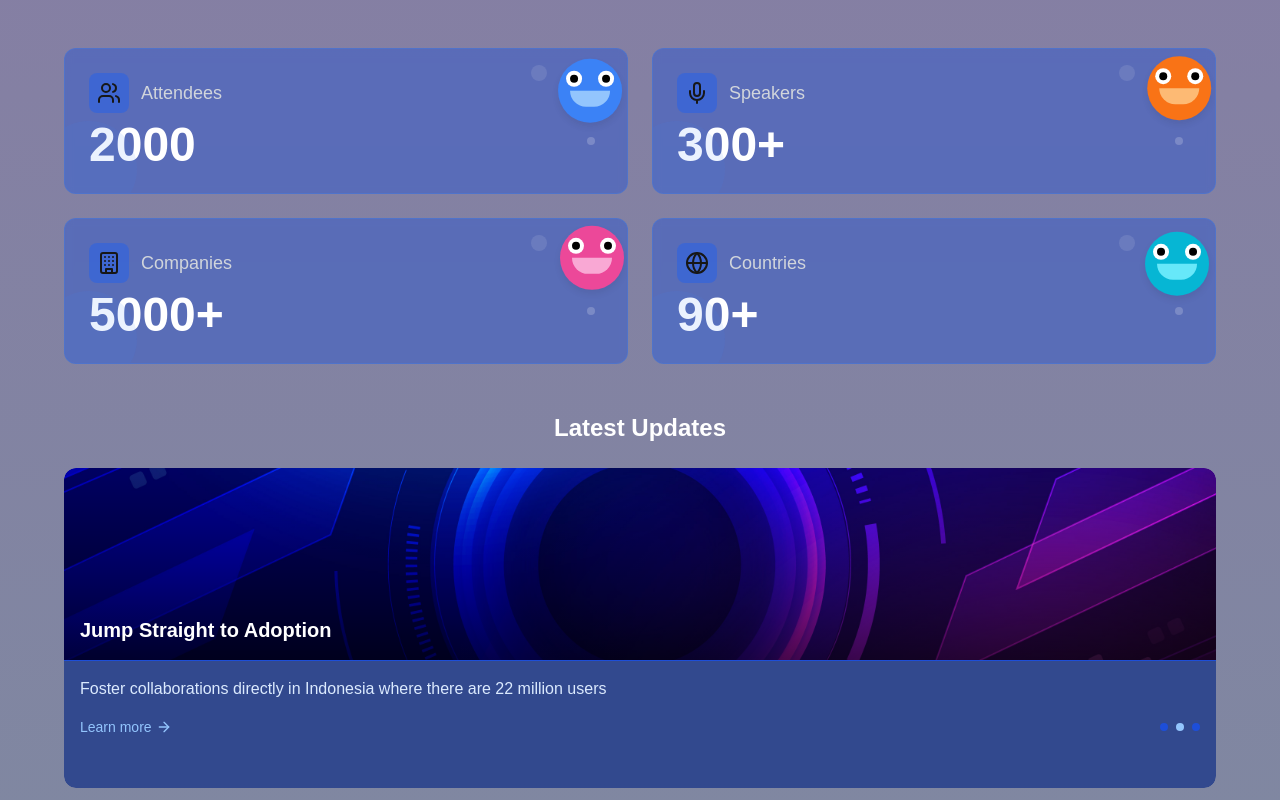
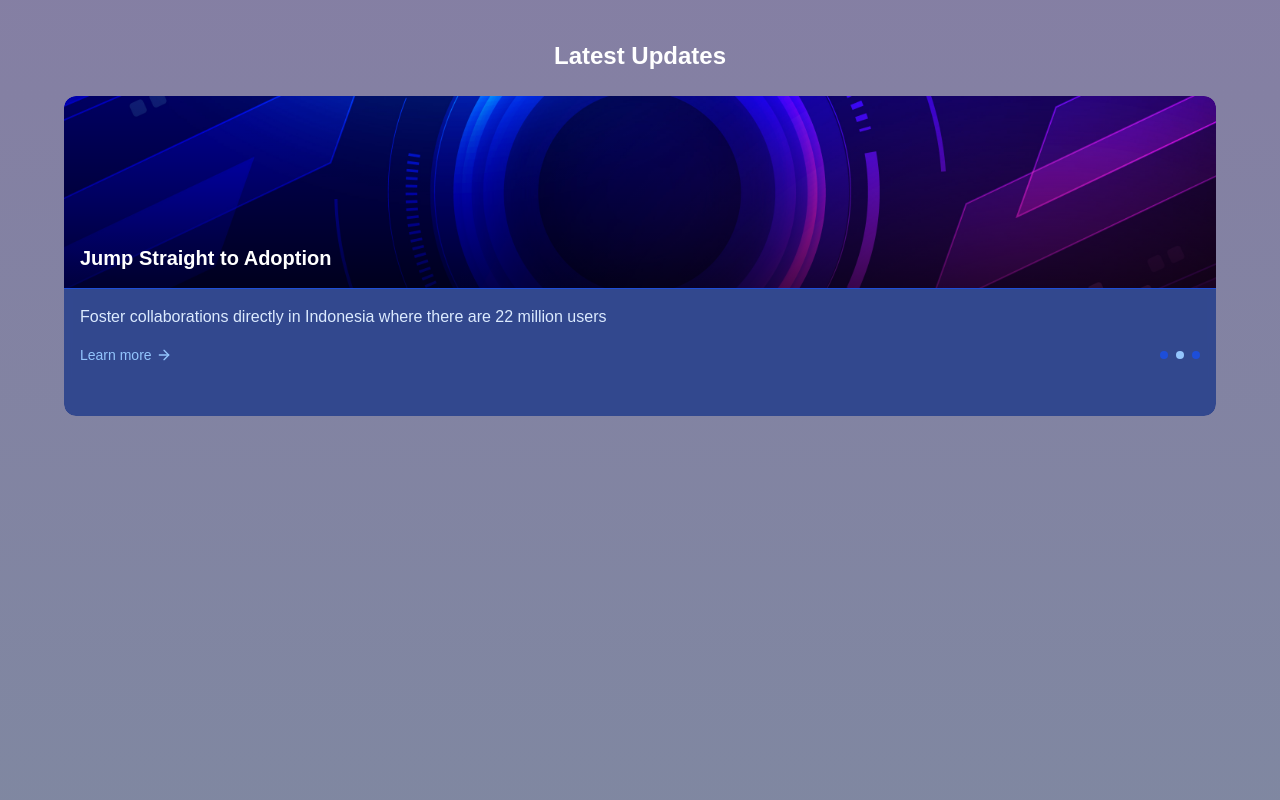
Before and after one commit to Yossi-nordiansah/pemesanan_tiket, a Next.js app: page / in a window 1280 px wide. Shown: the part 800-1600 px from the top of the page. Built offline with nearby package versions, Linux system fonts and the light colour scheme.

Commit message:
fitur login on progress

```diff
--- /dev/null
+++ b/app/_components/LayoutWrapper.jsx
@@ -0,0 +1,22 @@
+"use client"
+
+import { usePathname } from "next/navigation";
+import Navbar from "./navbar";
+import Footer from "./footer";
+import Navtop from "./navtop";
+
+export default function LayoutWrapper({ children }) {
+  const pathname = usePathname();
+  const isAdminPage = pathname.startsWith("/admin");
+  const isLoginPage = pathname.startsWith("/auth/login");
+  const shouldHideLayout = isAdminPage || isLoginPage;
+
+  return (
+    <>
+      {!shouldHideLayout && <Navtop />}
+      {!shouldHideLayout && <Navbar />}
+      {children}
+      {!shouldHideLayout && <Footer />}
+    </>
+  );
+}
--- a/app/_components/StatsPage.jsx
+++ b/app/_components/StatsPage.jsx
@@ -104,66 +104,10 @@ const StatsPage = () => {
     return () => cancelAnimationFrame(animationFrame);
   }, []);
 
-  const Mascot = ({ color, secondaryColor, position }) => (
-    <div
-      className="absolute top-2 right-2 transition-transform duration-300 ease-in-out"
-      style={{
-        transform: `translate(${position.x}px, ${position.y}px)`,
-        filter: 'drop-shadow(0 4px 3px rgb(0 0 0 / 0.07))',
-      }}
-    >
-      <div className="relative">
-        <div
-          className="w-16 h-16 rounded-full relative"
-          style={{ backgroundColor: color }}
-        >
-          <div className="absolute top-3 left-2 w-4 h-4 bg-white rounded-full flex items-center justify-center">
-            <div className="w-2 h-2 bg-black rounded-full"></div>
-          </div>
-          <div className="absolute top-3 right-2 w-4 h-4 bg-white rounded-full flex items-center justify-center">
-            <div className="w-2 h-2 bg-black rounded-full"></div>
-          </div>
-
-          <div
-            className="absolute bottom-4 left-1/2 w-10 h-4 rounded-b-full -ml-5"
-            style={{ backgroundColor: secondaryColor }}
-          ></div>
-        </div>
-      </div>
-    </div>
-  );
-
   return (
-    <div className="min-h-screen bg-gradient-to-b from-secondary/55 to-blue-950/55 py-12 px-4">
+    <div className="min-h-screen bg-gradient-to-b from-secondary/55 to-blue-950/55 py-4 px-4">
       <div className="max-w-6xl mx-auto">
-        <div className="grid grid-cols-1 md:grid-cols-2 gap-6 mb-12">
-          {statsCards.map(card => (
-            <div
-              key={card.id}
-              className="bg-blue-700/40 backdrop-blur-sm rounded-xl border border-blue-500/30 p-6 relative overflow-hidden"
-            >
-              <div className="flex items-center space-x-3 mb-2">
-                <div className="p-2 bg-blue-600/50 rounded-lg">
-                  {card.icon}
-                </div>
-                <h3 className="text-gray-300 font-medium text-lg">{card.label}</h3>
-              </div>
-              <p className="text-5xl font-bold text-white mt-2">{card.number}</p>
-
-              <Mascot
-                color={card.mascotColor}
-                secondaryColor={card.mascotSecondaryColor}
-                position={mascotPositions[card.id]}
-              />
-
-              <div className="absolute -bottom-6 -left-6 w-24 h-24 bg-blue-500/10 rounded-full"></div>
-              <div className="absolute top-4 right-20 w-4 h-4 bg-white/10 rounded-full"></div>
-              <div className="absolute bottom-12 right-8 w-2 h-2 bg-white/20 rounded-full"></div>
-            </div>
-          ))}
-        </div>
-
-        <div className="mt-12 relative">
+        <div className="mt-6 relative">
           <h2 className="text-2xl font-bold text-white mb-6 text-center">Latest Updates</h2>
 
           <div className="relative h-80 overflow-hidden rounded-xl">
--- a/app/_components/TicketPurchaseModal.jsx
+++ b/app/_components/TicketPurchaseModal.jsx
@@ -24,8 +24,8 @@ export default function TicketPurchaseModal({ isOpen, onClose, onConfirm, ticket
 
   return (
     <div className="fixed inset-0 px-6 bg-black bg-opacity-50 flex items-center justify-center z-50">
-      <div className="bg-white p-6 rounded-lg shadow-lg w-96">
-        <h2 className="text-2xl font-bold mb-4 text-gray-800 text-center">Purchase {ticket.title}</h2>
+      <div className="bg-slate-950/75 backdrop-blur-md p-6 rounded-lg shadow-lg w-96 border-4 border-cyan-500 drop-shadow-[0_0px_5px_#0096CF]">
+        <h2 className="text-2xl font-bold mb-4 text-white text-center">Purchase {ticket.title}</h2>
         <form onSubmit={handleSubmit} className="space-y-4">
           <input
             type="text"
--- /dev/null
+++ b/app/admin/page.jsx
@@ -0,0 +1,26 @@
+"use client";
+
+import { useEffect, useState } from "react";
+import { useRouter } from "next/navigation";
+
+export default function Admin() {
+  const [loading, setLoading] = useState(true);
+  const router = useRouter();
+
+  useEffect(() => {
+    const token = localStorage.getItem("accessToken");
+    if (!token) {
+      router.push("/auth/login");
+    } else {
+      setLoading(false);
+    }
+  }, []);
+
+  if (loading) return <p>Loading...</p>;
+
+  return (
+    <div className="p-6">
+      <h1 className="text-2xl font-bold">Welcome to Admin Dashboard</h1>
+    </div>
+  );
+}
--- /dev/null
+++ b/app/auth/login/page.jsx
@@ -0,0 +1,63 @@
+"use client";
+
+import { useState } from "react";
+import { useRouter } from "next/navigation";
+
+export default function LoginPage() {
+  const [email, setEmail] = useState("");
+  const [password, setPassword] = useState("");
+  const [error, setError] = useState("");
+  const router = useRouter();
+
+  const handleLogin = async (e) => {
+    e.preventDefault();
+    setError("");
+
+    const res = await fetch("/auth/api/auth", {
+      method: "POST",
+      headers: { "Content-Type": "application/json" },
+      body: JSON.stringify({ email, password }),
+    });
+
+    const data = await res.json();
+    if (!res.ok) {
+      setError(data.error);
+      return;
+    }
+
+    localStorage.setItem("accessToken", data.accessToken);
+    router.push("/dashboard");
+  };
+
+  return (
+    <div className="flex items-center justify-center h-screen bg-gray-100">
+      <form onSubmit={handleLogin} className="bg-white p-6 rounded-lg shadow-md w-96">
+        <h2 className="text-2xl font-bold mb-4 text-center">Admin Login</h2>
+        {error && <p className="text-red-500 text-center">{error}</p>}
+        <div className="mb-4">
+          <input
+            type="email"
+            placeholder="Email"
+            value={email}
+            onChange={(e) => setEmail(e.target.value)}
+            className="w-full p-2 border rounded"
+            required
+          />
+        </div>
+        <div className="mb-4">
+          <input
+            type="password"
+            placeholder="Password"
+            value={password}
+            onChange={(e) => setPassword(e.target.value)}
+            className="w-full p-2 border rounded"
+            required
+          />
+        </div>
+        <button type="submit" className="w-full bg-blue-500 text-white py-2 rounded">
+          Login
+        </button>
+      </form>
+    </div>
+  );
+}
--- a/app/layout.js
+++ b/app/layout.js
@@ -1,8 +1,6 @@
 import { Geist, Geist_Mono } from "next/font/google";
 import "./globals.css";
-import Navtop from "./_components/navtop";
-import Navbar from "./_components/navbar";
-import Footer from "./_components/footer";
+import LayoutWrapper from "./_components/LayoutWrapper";
 
 const geistSans = Geist({
   variable: "--font-geist-sans",
@@ -25,10 +23,7 @@ export default function RootLayout({ children }) {
       <body
         className={`${geistSans.variable} ${geistMono.variable} antialiased relative h-screen overflow-y-auto`}>
         <div className="relative z-10">
-          <Navtop />
-          <Navbar />
-          <main>{children}</main>
-          <Footer />
+        <LayoutWrapper>{children}</LayoutWrapper>
         </div>
         <video src="videos/background.mp4" className="fixed top-0 left-0 w-full h-full object-cover -z-10" autoPlay loop muted></video>
       </body>
--- a/package.json
+++ b/package.json
@@ -9,9 +9,14 @@
     "lint": "next lint"
   },
   "dependencies": {
+    "@prisma/client": "^6.4.1",
+    "bcryptjs": "^3.0.2",
     "framer-motion": "^12.4.7",
+    "jsonwebtoken": "^9.0.2",
     "lucide-react": "^0.475.0",
     "next": "15.1.7",
+    "next-auth": "^4.24.11",
+    "prisma": "^6.4.1",
     "react": "^19.0.0",
     "react-dom": "^19.0.0",
     "react-icons": "^5.5.0",
```
Also changed, not shown: app/auth/api/auth/route.jsx (added), 2 other files (tests, documents, lock files or other folders).
